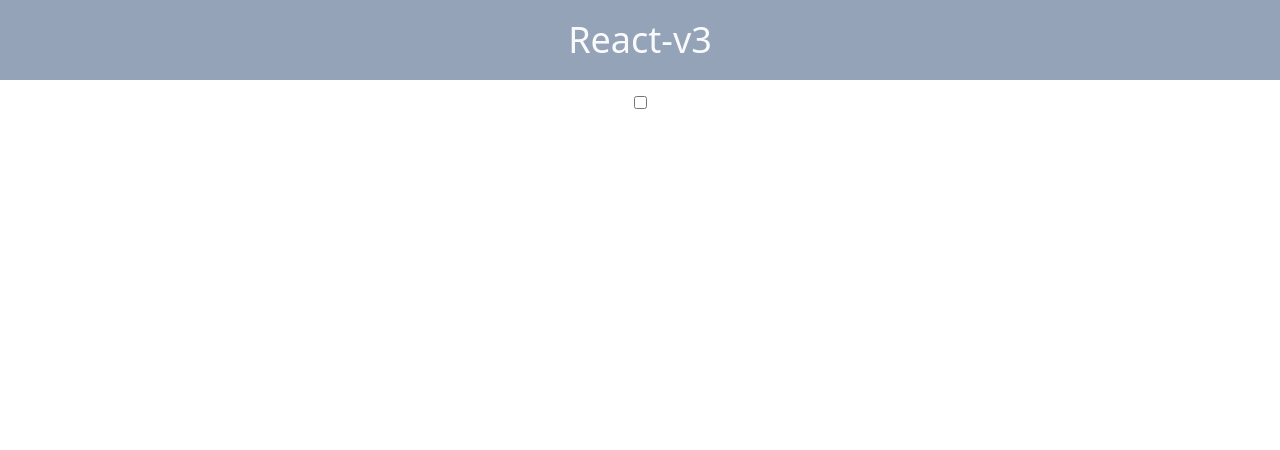
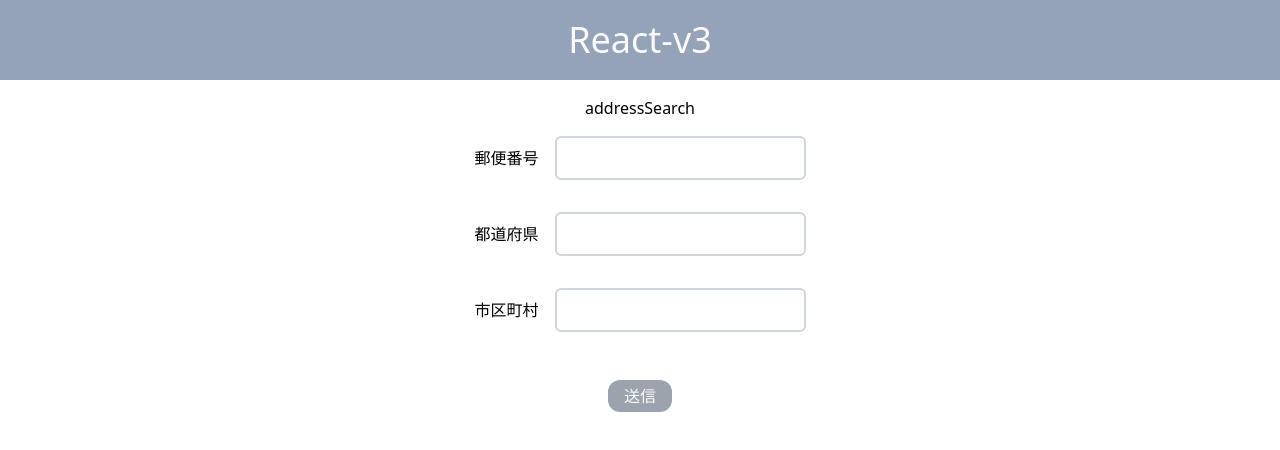
Before and after one commit to pj100-team/react-v3, a React (Create React App) app: page / in a window 1280 px wide. Shown: the top 450 px of the page. Built offline with nearby package versions, Linux system fonts and the light colour scheme.

Commit message:
practice4の実装

```diff
--- a/package.json
+++ b/package.json
@@ -12,6 +12,7 @@
     "@types/react-dom": "^18.2.7",
     "react": "^18.2.0",
     "react-dom": "^18.2.0",
+    "react-hook-form": "^7.82.0",
     "react-scripts": "5.0.1",
     "typescript": "^4.9.5",
     "web-vitals": "^2.1.4"
--- a/src/App.tsx
+++ b/src/App.tsx
@@ -1,11 +1,11 @@
 import './App.css';
-import Practice2 from './components/Practice2';
+import Practice4 from './components/templates/Practice4';
 
 function App() {
   return (
     <>
       <header className="bg-[#94A3B8] text-center p-[20px] text-4xl text-[#F9FAFB]">React-v3</header>
-      <Practice2 />
+      <Practice4 />
     </>
   );
 }
--- /dev/null
+++ b/src/components/Practice1.tsx
@@ -0,0 +1,17 @@
+import Button from './elements/Button';
+import '../App.css';
+
+const Practice1 = () => {
+  const handleClick = (label: string) => {
+    console.log(label);
+  };
+  return (
+    <div className="flex justify-center mt-[50px] gap-12">
+      <Button backgroundColor="bg-[#f87171]" label="button1" onClick={() => handleClick('button1')} />
+      <Button backgroundColor="bg-[#fcd34d]" label="button2" onClick={() => handleClick('button2')} />
+      <Button backgroundColor="bg-[#86efac]" label="button3" onClick={() => handleClick('button3')} />
+    </div>
+  );
+};
+
+export default Practice1;
--- a/src/components/elements/Button.tsx
+++ b/src/components/elements/Button.tsx
@@ -2,13 +2,18 @@ import React from 'react';
 
 interface ButtonProps {
   label: string;
-  backgroundColor: string;
-  onClick: () => void;
+  type?: 'submit' | 'reset' | 'button';
+  backgroundColor?: string;
+  onClick?: (e: React.MouseEvent<HTMLButtonElement>) => void;
 }
 
-const Button = ({ backgroundColor, label, onClick }: ButtonProps) => {
+const Button: React.FC<ButtonProps> = ({ backgroundColor, label, type = 'button', onClick }) => {
   return (
-    <button className={`px-4 py-1 text-[#f9fafb] rounded-xl ${backgroundColor}`} onClick={onClick}>
+    <button
+      type={type}
+      className={`px-4 py-1 text-[#f9fafb] rounded-xl ${backgroundColor}`}
+      onClick={onClick}
+    >
       {label}
     </button>
   );
--- a/src/components/elements/Input.tsx
+++ b/src/components/elements/Input.tsx
@@ -1,20 +1,20 @@
-import React, { Children } from 'react';
+import React, { forwardRef } from 'react';
 
-interface InputProps {
+interface Props {
   type: React.HTMLInputTypeAttribute;
   className: string;
-  isChecked: boolean;
+  value?: string;
+  isChecked?: boolean;
   onChange: (e: React.ChangeEvent<HTMLInputElement>) => void;
-  children: React.ReactNode;
+  children?: React.ReactNode;
 }
 
-const Input = ({ type, className, isChecked, onChange, children }: InputProps) => {
+const Input = forwardRef<HTMLInputElement, Props>(({ children, ...props }, ref) => {
   return (
-    <div className={className}>
-      <input type={type} checked={isChecked} onChange={onChange} />
+    <div>
+      <input {...props} ref={ref} />
       {children}
     </div>
   );
-};
-
+});
 export default Input;
--- /dev/null
+++ b/src/components/templates/Practice3.tsx
@@ -0,0 +1,25 @@
+import React, { useState } from 'react';
+import Input from '../elements/Input';
+import Button from '../elements/Button';
+
+const Practice3 = () => {
+  const [text, setText] = useState<string>('');
+
+  const handleChange = (e: React.ChangeEvent<HTMLInputElement>) => {
+    console.log(e.target.value);
+    setText(e.target.value);
+  };
+
+  const handleClick = () => {
+    setText('');
+  };
+
+  return (
+    <div className="flex justify-center items-center mt-4">
+      <Input type="text" className="border border-gray-400 rounded mr-2" value={text} onChange={handleChange} />
+      <Button label="Reset" backgroundColor="bg-blue-500" onClick={handleClick} />
+    </div>
+  );
+};
+
+export default Practice3;
--- /dev/null
+++ b/src/components/templates/Practice4.tsx
@@ -0,0 +1,108 @@
+import React, { useCallback, useEffect } from 'react';
+import Input from '../elements/Input';
+import Button from '../elements/Button';
+import { useForm, SubmitHandler } from 'react-hook-form';
+
+interface Inputs {
+  zipcode: string;
+  prefecture: string;
+  city: string;
+}
+
+const Practice4 = () => {
+  const {
+    register,
+    handleSubmit,
+    watch,
+    formState: { errors },
+    setValue,
+    setError,
+    clearErrors,
+  } = useForm<Inputs>({
+    mode: 'onChange',
+  });
+
+  const onSubmit: SubmitHandler<Inputs> = (data: Inputs) => console.log(data, '入力されたデータ');
+
+  const zipcodeValue = watch('zipcode');
+
+  const fetchData = useCallback(
+    async (zipcode: string) => {
+      try {
+        const response = await fetch(`https://zipcloud.ibsnet.co.jp/api/search?zipcode=${zipcode}`);
+        const data = await response.json();
+
+        if (data.results) {
+          const result = data.results[0];
+          setValue('prefecture', result.address1);
+          setValue('city', result.address2 + result.address3);
+          clearErrors('zipcode');
+        } else {
+          setError('zipcode', { type: 'manual', message: '該当する住所が存在しません' });
+        }
+      } catch (error) {
+        console.error(error);
+      }
+    },
+    [setValue, clearErrors, setError],
+  );
+
+  useEffect(() => {
+    if (zipcodeValue?.length === 7) {
+      console.log(zipcodeValue, 'zipcodeValue');
+      fetchData(zipcodeValue);
+    }
+  }, [zipcodeValue, fetchData]);
+
+  return (
+    <form onSubmit={handleSubmit(onSubmit)} className="flex flex-col m-auto w-fit">
+      <p className="mt-4 mb-4 m-auto">addressSearch</p>
+      <div className="flex mb-8 items-start">
+        <p className="w-20 mt-2.5 flex-shrink-0">郵便番号</p>
+        <div className="flex flex-col">
+          <Input
+            {...register('zipcode', {
+              required: '必須項目です',
+              maxLength: { value: 7, message: '7桁の数字を入力してください' },
+              minLength: { value: 7, message: '7桁の数字を入力してください' },
+            })}
+            type="text"
+            className="border-2 border-gray-300 rounded-md p-2"
+          />
+          <div>{errors.zipcode && <p className="text-red-500 text-sm">{errors.zipcode.message}</p>}</div>
+        </div>
+      </div>
+      <div className="flex mb-8 items-start">
+        <p className="w-20 mt-2.5 flex-shrink-0">都道府県</p>
+        <div>
+          <Input
+            {...register('prefecture', { required: '必須項目です' })}
+            type="text"
+            className="border-2 border-gray-300 rounded-md p-2"
+          />
+          <div>{errors.prefecture && <p className="text-red-500 text-sm">{errors.prefecture.message}</p>}</div>
+        </div>
+      </div>
+      <div className="flex mb-8 items-start">
+        <p className="w-20 mt-2.5 flex-shrink-0">市区町村</p>
+        <div>
+          <Input
+            {...register('city', { required: '必須項目です' })}
+            type="text"
+            className="border-2 border-gray-300 rounded-md p-2"
+          />
+          <div>{errors.city && <p className="text-red-500 text-sm">{errors.city.message}</p>}</div>
+        </div>
+      </div>
+      <div className="mt-4 m-auto">
+        {errors.zipcode?.type === 'manual' ? (
+          <p className="text-red-500 font-bold">{errors.zipcode.message}</p>
+        ) : (
+          <Button label="送信" type="submit" backgroundColor="bg-gray-400" />
+        )}
+      </div>
+    </form>
+  );
+};
+
+export default Practice4;
```
Also changed, not shown: 1 other file (tests, documents, lock files or other folders).
